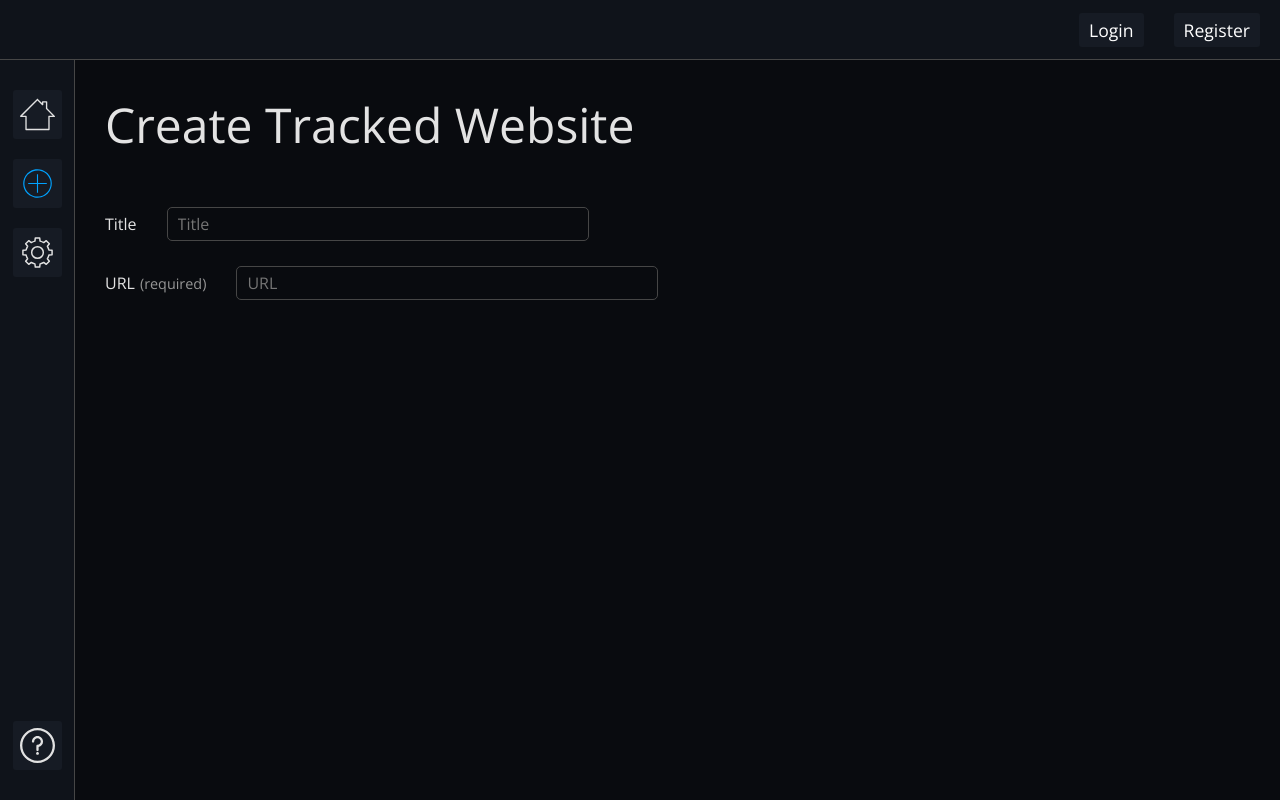
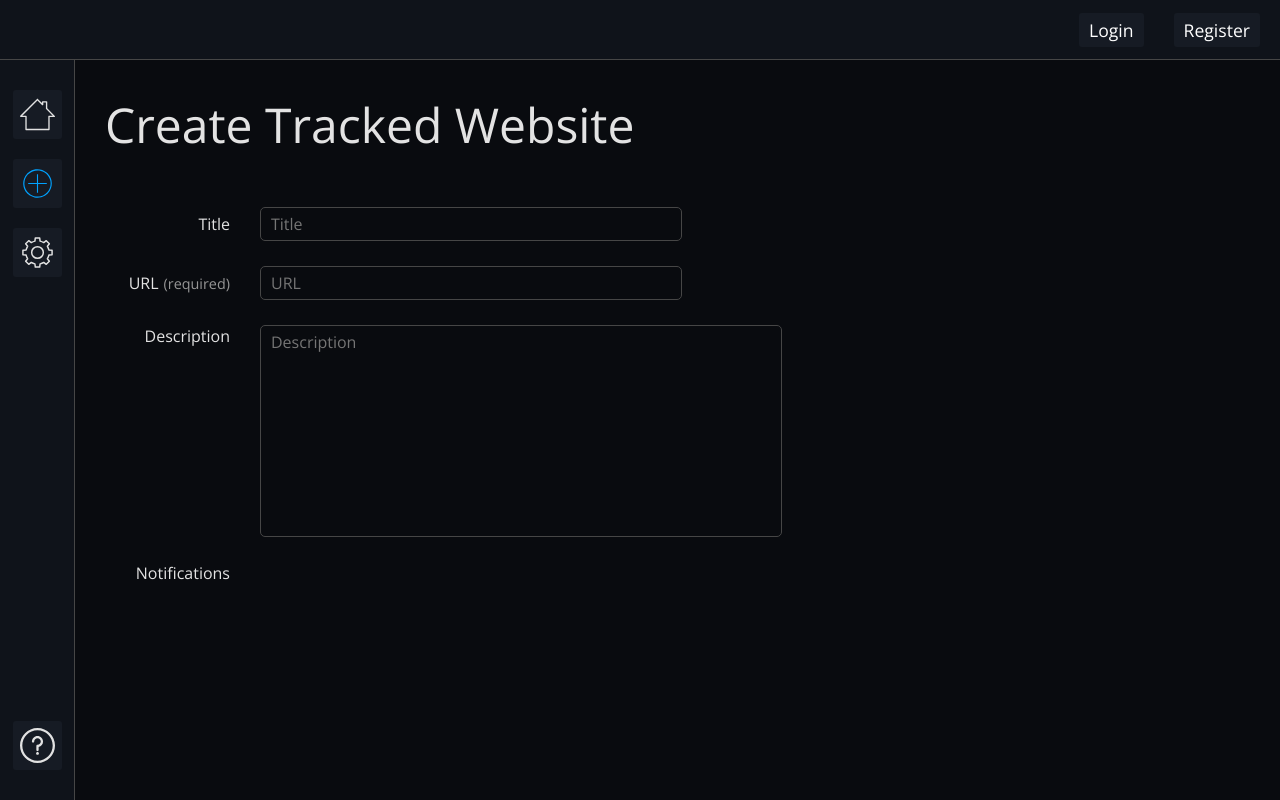
Before and after one commit to 03axdov/WebsiteUpdateTracker, a React (Vite) app in the folder frontend/: page /dashboard/create in a window 1280 px wide. Built offline with nearby package versions, Linux system fonts and the light colour scheme; no server answers.

Commit message:
Create tracked website improvements

```diff
--- a/frontend/src/pages/CreateTrackedWebsite.tsx
+++ b/frontend/src/pages/CreateTrackedWebsite.tsx
@@ -4,6 +4,7 @@ export default function CreateTrackedWebsite() {
 
   const [title, setTitle] = useState("")
   const [url, setUrl] = useState("")
+  const [description, setDescription] = useState("")
 
   return (
     <div className="create-tracked-website-page">
@@ -19,6 +20,18 @@ export default function CreateTrackedWebsite() {
           <label htmlFor="url" className="label">URL <span className="label-required">(required)</span></label>
           <input className="create-website-field" name="url" type="url" value={url} onChange={(e) => setUrl(e.target.value)} placeholder="URL" />
         </div>
+
+        <div className="label-field-container label-field-description">
+          <label htmlFor="description" className="label">Description</label>
+          <textarea className="create-website-field create-website-description" name="description" value={description} onChange={(e) => setDescription(e.target.value)} placeholder="Description" />
+        </div>
+
+        <div className="label-field-container">
+          <label htmlFor="title" className="label">Notifications</label>
+          <div className="notifications-container">
+
+          </div>
+        </div>
       </form>
     </div>
   )
--- a/frontend/static/css/dashboard.css
+++ b/frontend/static/css/dashboard.css
@@ -181,6 +181,8 @@
 .label {
     display: flex;
     flex-direction: row;
+    width: 125px;
+    justify-content: end;
     align-items: center;
 }
 
@@ -233,3 +235,9 @@
 .label-field-description {
     align-items: start;
 }
+
+.create-website-description {
+    width: 500px;
+    height: 200px;
+    resize: none;
+}
--- a/frontend/static/css/index.css
+++ b/frontend/static/css/index.css
@@ -71,6 +71,21 @@ a:hover {
 
 input {
   padding: 15px 10px;
+  border: 1px solid var(--border);
+  background: rgb(0,0,0,0);
+  color: white;
+  border-radius: 10px;
+  font-size: 1rem;
+  outline: hidden;
+  font-family: "Open Sans", sans-serif;
+  font-optical-sizing: auto;
+  font-weight: 400;
+  font-style: normal;
+  font-variation-settings: "wdth" 100;
+  outline: none;
+}
+
+textarea {
   border: 1px solid var(--border);
   background: rgb(0,0,0,0);
   color: white;
```
